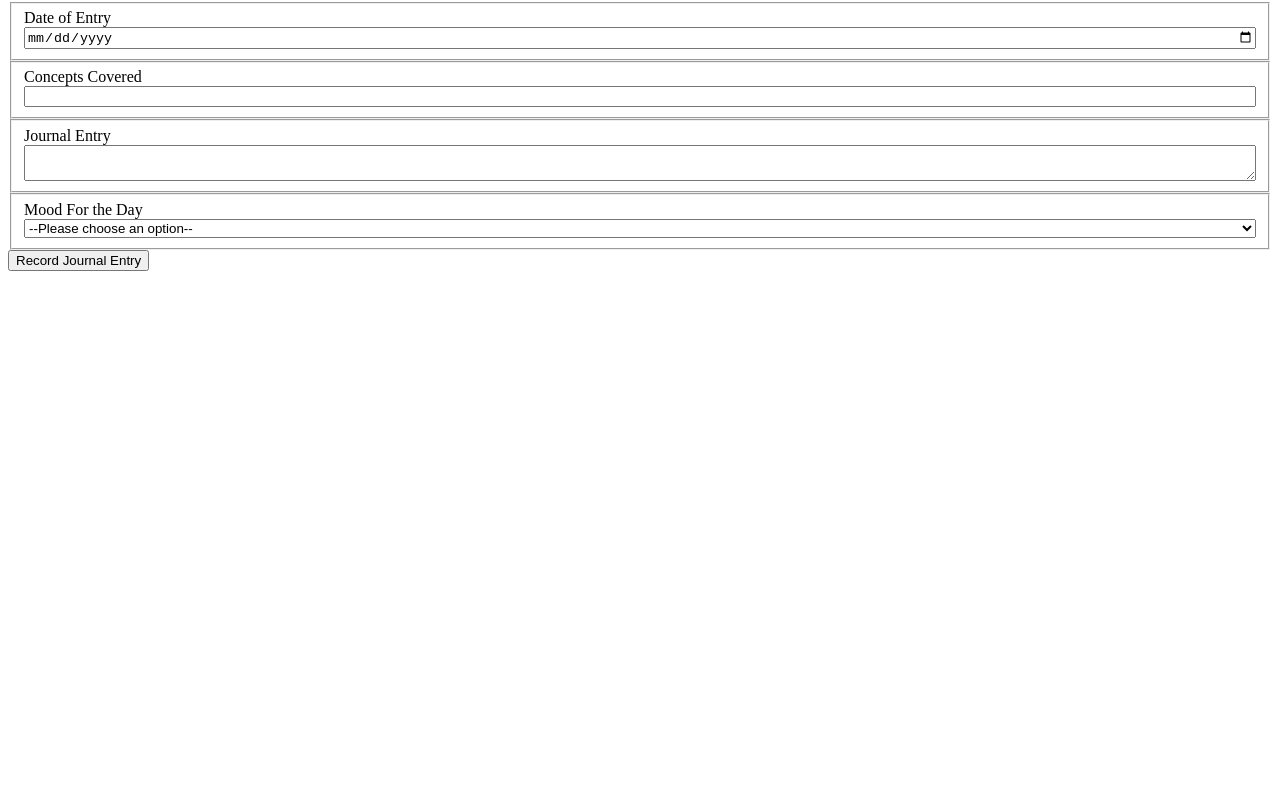
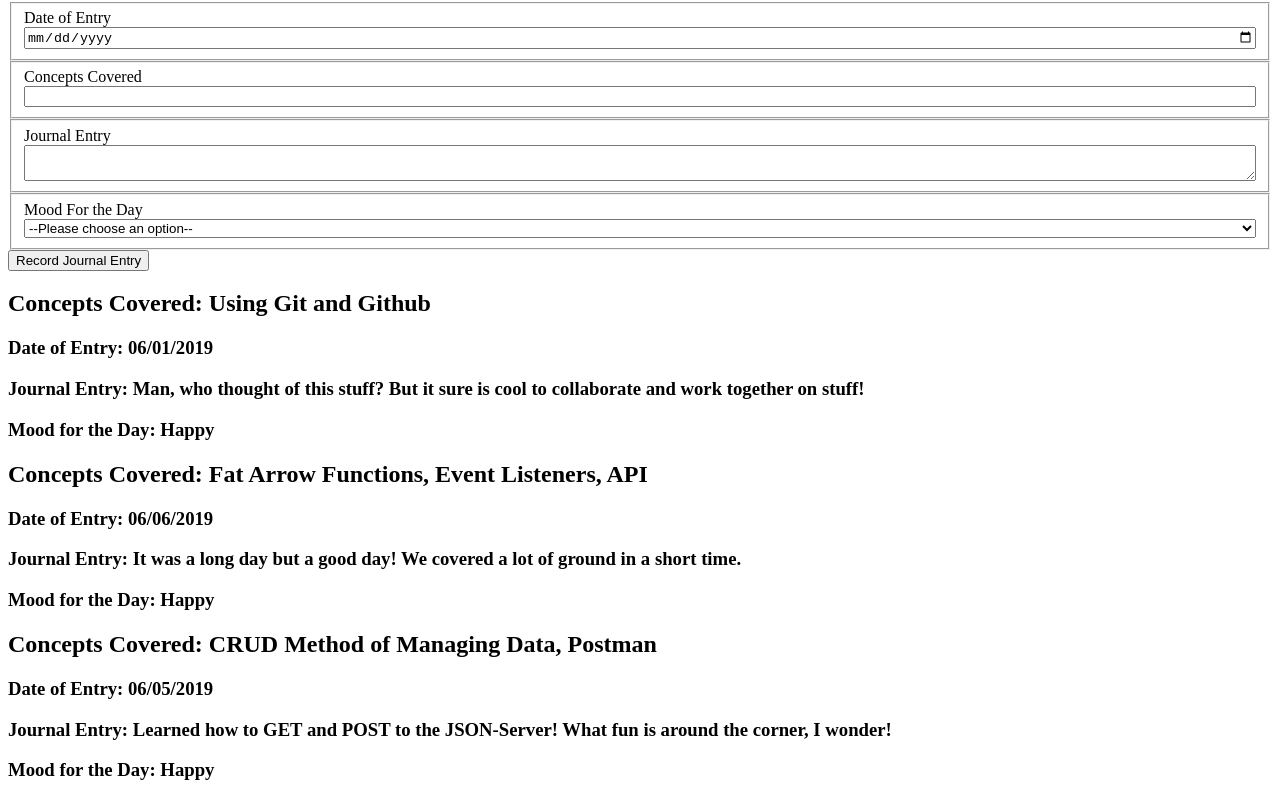
Before and after one commit to bestyoucanbe/daily-journal, a plain HTML site: page src/index.html in a window 1280 px wide. Shown: the part 78-878 px from the top of the page. Before the commit the page ends 800 px from the top, so only its background shows below. Drawn offline with Linux system fonts and the light colour scheme.

Commit message:
Completed Daily Journal 3 - Created HTML for Journal Entries and Pushed it to the DOM

```diff
--- a/src/index.html
+++ b/src/index.html
@@ -34,6 +34,7 @@
         </fieldset>
         <button class="recordJournalEntry" type="button">Record Journal Entry</button>
     </form>
+    <article id="output"></article>
     <script src="scripts/journal.js"></script>
 </body>
 </html>
--- a/src/scripts/journal.js
+++ b/src/scripts/journal.js
@@ -1,4 +1,4 @@
-//Daily Journal 2 From Here to -------------
+
 const objectsJournalEntry = [
 
   {Date_of_Entry:  "06/01/2019",
@@ -18,11 +18,51 @@ const objectsJournalEntry = [
   Mood_for_the_Day:  "Happy"}
 ]
 
-const ArrListofJournalEntries = [];
+//Note about Daily Journal Entry 2 (after-the-fact!!!)--The expectation was to actually store each Journal entry object into a different variable and push each variable into an array containing all of the entries...that is why it looks like there is not much being accomplished logically by pushing from one array to the next when we went back and looked at what we had done!
 
-ArrListofJournalEntries.push(objectsJournalEntry[0]);//Pushing each item at a time into the Array!
-ArrListofJournalEntries.push(objectsJournalEntry[1]);
-ArrListofJournalEntries.push(objectsJournalEntry[2]);
+// Daily Journal 3 Instructions---Starts Here *******************************************
 
-console.log(ArrListofJournalEntries);
-//Daily Journal 2 To Here--------------
+// Overall Goals of Journal Entry 3---Starts Here ***
+
+// You have built your form for entering in journal entries, so now you need to define how the data that you will be collecting in the form should be stored. Your learning objective for this chapter is to build a function that returns an HTML representation of a journal entry data structure, and render it to the DOM.
+
+// The First Journal Entry Rendered to the DOM
+// By the end of this chapter - once you have all the functionality written - you will see your journal entry beneath your form.
+
+// Overall Goals of Journal Entry 3--Ends Here ***
+
+// Defining Journal Entries--Completed!!!!
+// Combining the definition of the daily journal objects, and the daily journal collection. Open journal.js and define your journal entry objects by inside the journal entries array.--Completed!!!
+
+// Journal Entries in the DOM
+// The last step in this chapter is to take your raw data structures, and create HTML representations of them so they can be added to the DOM.
+
+// Journal Entry Component Function
+// You've worked on exercises in which you wrote functions that returned HTML components. Now write a function that builds a journal entry HTML string template.
+
+function buildHTMLstringtemplate (singleJournalEntry) {
+  const stringTemplateforOneItem = `<h1>Concepts Covered:  ${singleJournalEntry.Concepts_Covered}<h3>Date of Entry:  ${singleJournalEntry.Date_of_Entry} <h3><p>Journal Entry:  ${singleJournalEntry.Journal_Entry}<p><h3>Mood for the Day:  ${singleJournalEntry.Mood_for_the_Day}</h3>`;
+  return stringTemplateforOneItem;
+}
+
+// Render Journal Entries to the DOM
+// Create a new element in your index.html file that will be the container for all of your journal entries. Place it beneath the form component.
+
+// Now write a function whose reponsibility is to iterate your array of journal entries and add them to the DOM.
+
+function addThisToTheDOM (entireObject) {
+
+  let forHoldingHTMLstringtemplate = ""; //Initialize a variable for holding the HTML string
+  for (let i = 0; i < entireObject.length; i++) {
+
+    forHoldingHTMLstringtemplate += buildHTMLstringtemplate(entireObject[i]);//Pass each journal entry into the function that creates the template and have it add to the previous value
+
+  }
+  let putitHere = document.querySelector('#output'); //Find the location for sending your HTML that was generated
+  putitHere.innerHTML = forHoldingHTMLstringtemplate;  //Change the innerHTML property of the item to contain the newly generated stringtemplate that contains all the journal entries
+
+}
+
+addThisToTheDOM(objectsJournalEntry);
+
+// Daily Journal 3 Instructions---Ends Here *******************************************
```
